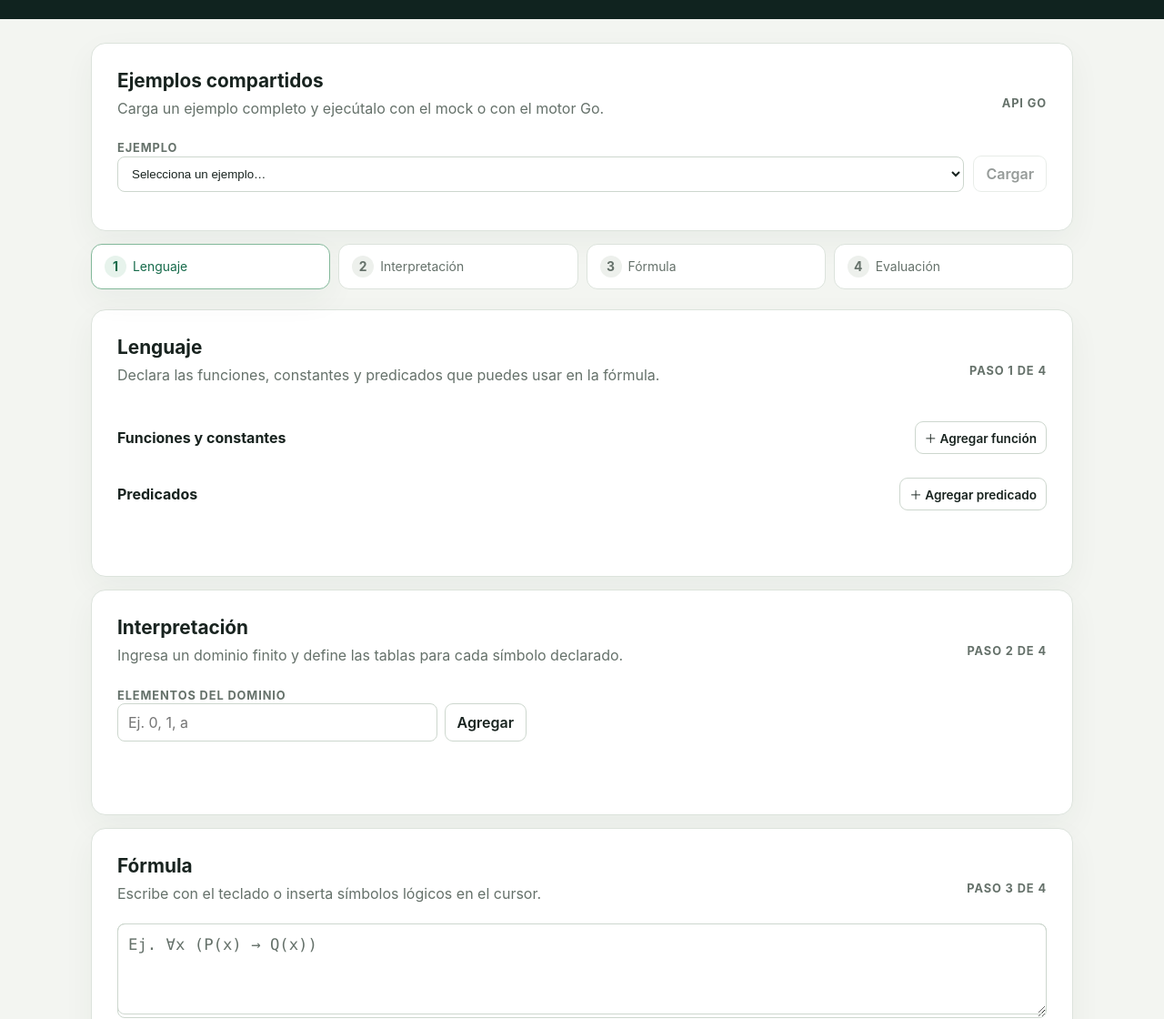
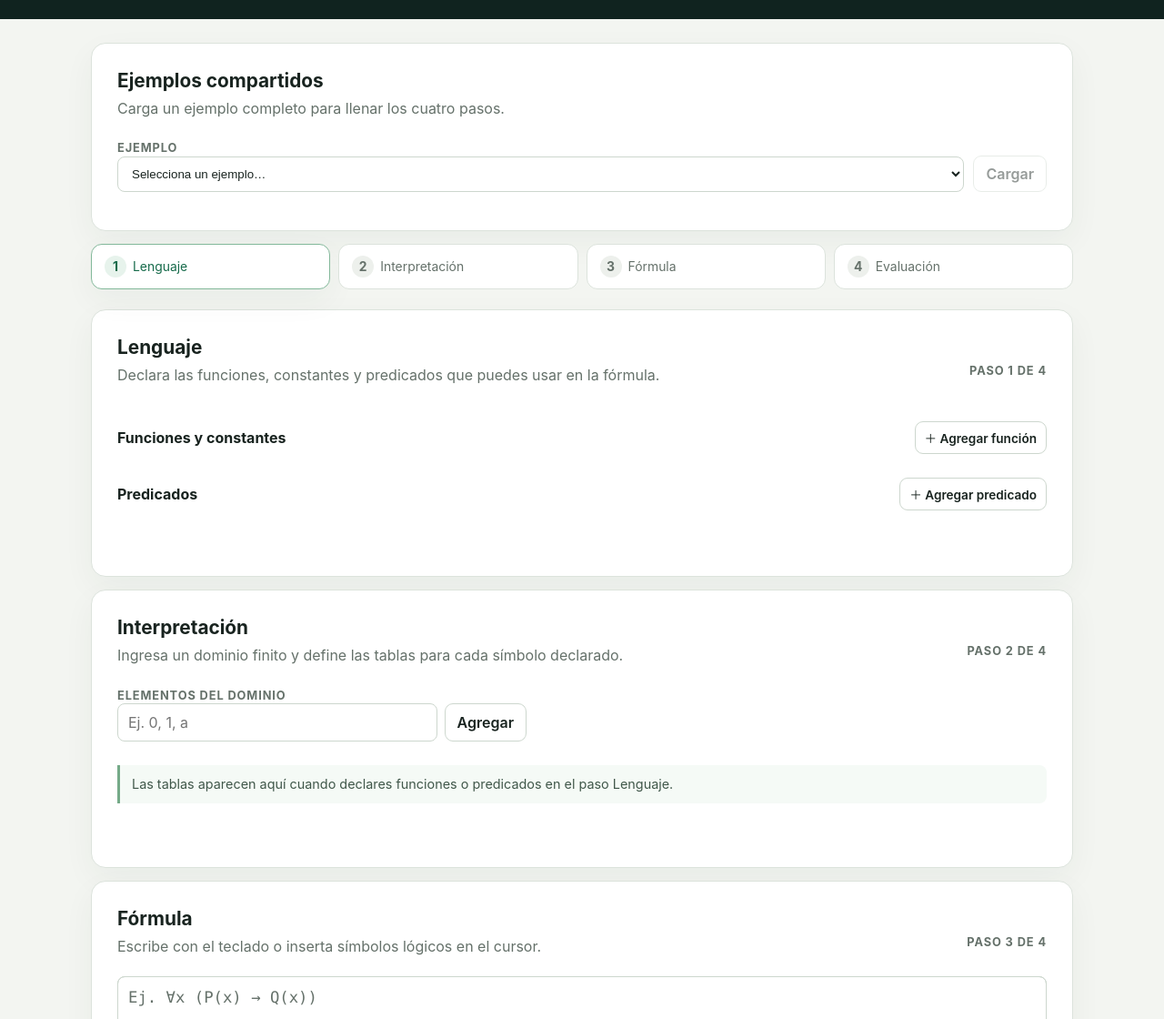
Before and after one commit to MarceloDetlefsen/proy3-logica, a website with bundled scripts: page web/index.html in a window 1280 px wide. Shown: the part 157-1277 px from the top of the page at 91% size. Built offline with nearby package versions, Linux system fonts and the light colour scheme.

Commit message:
fix(web): clarify examples and interpretation step

```diff
--- a/web/index.html
+++ b/web/index.html
@@ -22,15 +22,13 @@
           <div>
             <h2 id="mock-title">Ejemplos compartidos</h2>
             <p class="intro">
-              Carga un ejemplo completo y ejecútalo con el mock o con el motor
-              Go.
+              Carga un ejemplo completo para llenar los cuatro pasos.
             </p>
           </div>
-          <span class="section-label" id="example-mode"></span>
         </div>
         <div class="callout hidden" id="mock-note">
-          Los valores de verdad y las explicaciones de estos ejemplos vienen
-          precalculados para recorrer la interfaz sin el evaluador Go.
+          Los resultados y árboles de estos ejemplos son valores esperados
+          precalculados.
         </div>
         <label class="section-label" for="example-select">Ejemplo</label>
         <div class="inline">
--- a/web/src/app.ts
+++ b/web/src/app.ts
@@ -35,10 +35,7 @@ const demoExamples = [
 const selector = $("#example-select") as HTMLSelectElement;
 const loadButton = $("#load-example") as HTMLButtonElement;
 if (state.mockMode) {
-  $("#example-mode").textContent = "Mock activo";
   $("#mock-note").classList.remove("hidden");
-} else {
-  $("#example-mode").textContent = "API Go";
 }
 for (const name of demoExamples) {
   const option = document.createElement("option");
--- a/web/src/interpretation.ts
+++ b/web/src/interpretation.ts
@@ -101,6 +101,16 @@ export function createInterpretationUI(actions) {
     state.relRows = {};
     tables.replaceChildren();
     const language = currentLanguage();
+    const hasSymbols =
+      Object.keys(language.funcs).length > 0 ||
+      Object.keys(language.preds).length > 0;
+    if (!hasSymbols) {
+      const message = document.createElement("p");
+      message.className = "callout";
+      message.textContent =
+        "Las tablas aparecen aquí cuando declares funciones o predicados en el paso Lenguaje.";
+      tables.append(message);
+    }
 
     for (const [name, arity] of Object.entries(language.funcs)) {
       renderFunctionTable(name, arity, previousFunctions[name]);
```
